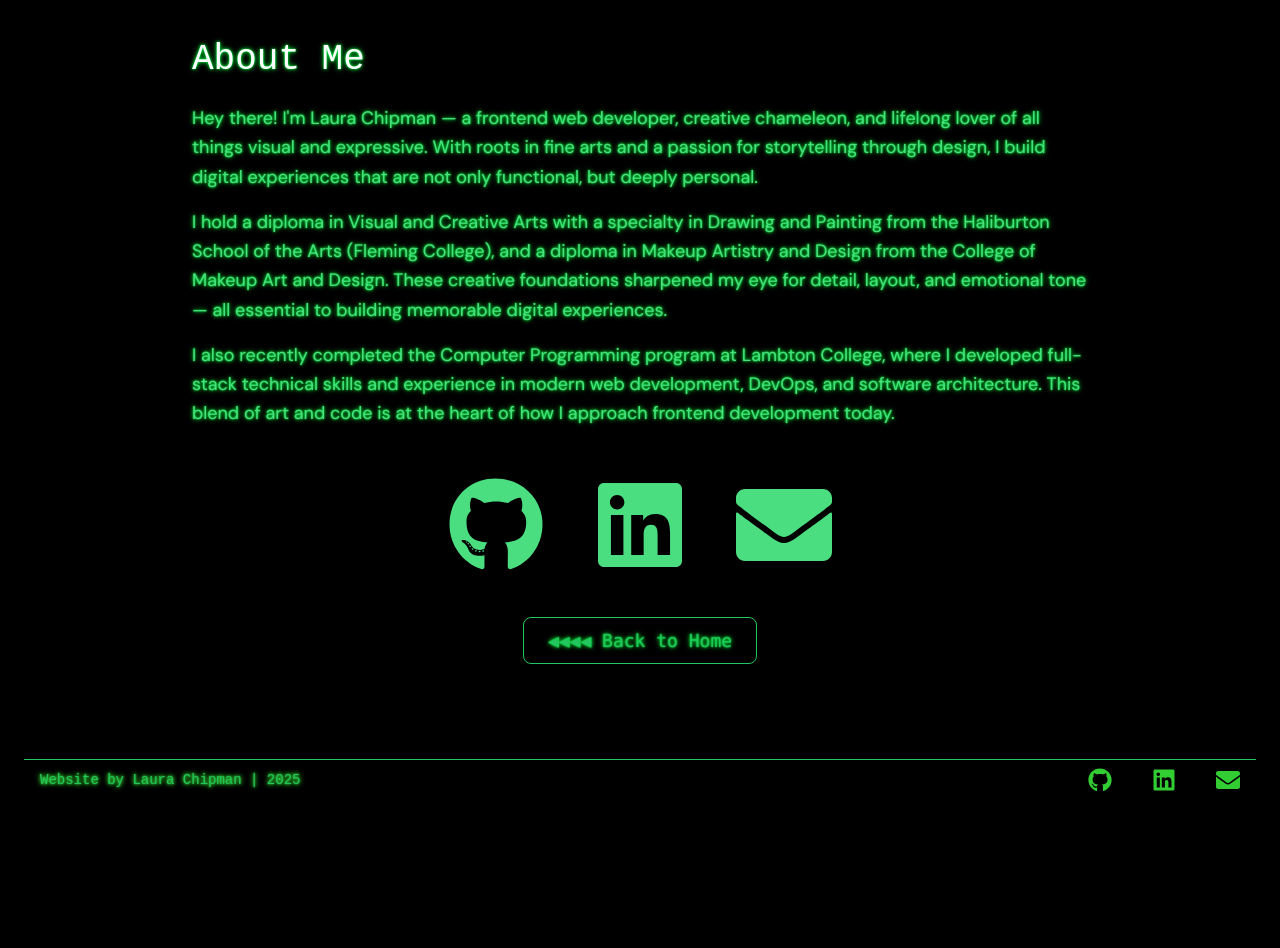
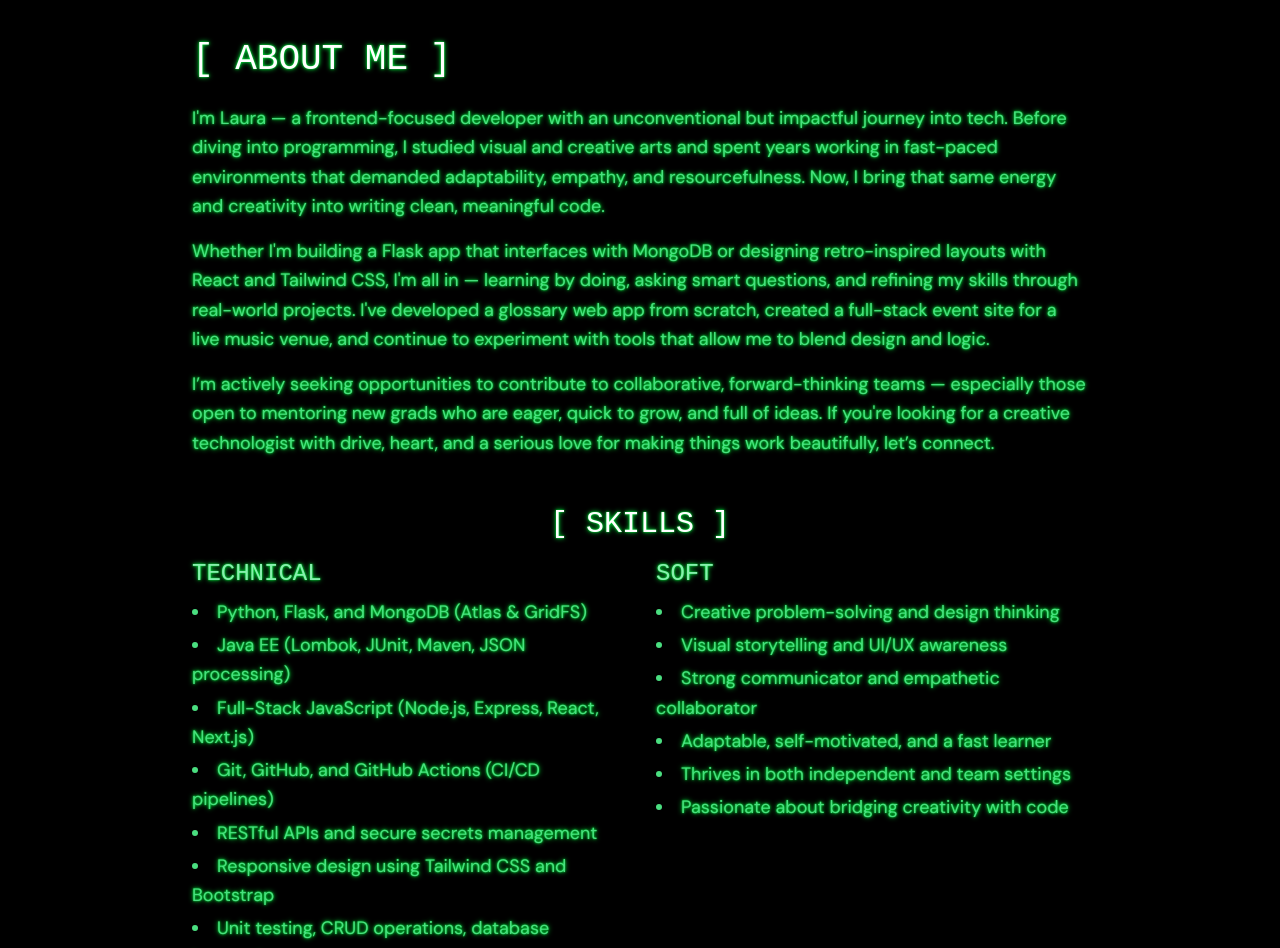
Before and after one commit to LauraChipman/portfolio-website, a Next.js app: page /about in a window 1280 px wide. Shown: the top 948 px of the page. Before the commit the page ends 800 px from the top, so only its background shows below. Built offline with nearby package versions, Linux system fonts and the light colour scheme; a web font is replaced by a local one.

Commit message:
Updated about me page, added captions on projects page

```diff
--- a/src/data/projects.js
+++ b/src/data/projects.js
@@ -15,8 +15,17 @@ const projects = [
         title: "Interactive Glossary Application",
         description: "A Flask-powered interactive glossary with CRUD operations, MongoDB, and GridFS image handling.",
         longDescription: "This glossary tool supports full CRUD operations, rich text formatting, image uploads, and search/filtering features. Built in Flask with MongoDB Atlas, styled with Bootstrap and enhanced with Quill.js.",
-        images: [ "/images/glossary-demo1.gif",
-            "/images/glossary-demo2.gif"],
+        images: [
+            {
+                src: "/images/glossary-demo2.gif",
+                caption: "User viewing the tags, opening the interactive content, showcasing the edit and delete buttons and using the back to top and close all topics features"
+            },
+            {
+                src: "/images/glossary-demo1.gif",
+                caption: "User creating a new topic, viewing new topic as well as it appearance it the stats feature and then deleting the new entry."
+            }
+        ],
+
         link: "https://github.com/LauraChipman/Glossary",
     },
     {
--- a/src/pages/about.js
+++ b/src/pages/about.js
@@ -13,24 +13,57 @@ export default function About() {
             </Head>
             <div className="min-h-screen bg-black text-green-400 px-6 font-mono flex flex-col justify-between">
                 <div className="max-w-4xl mt-10 mx-auto text-lg leading-relaxed">
-                    <h1 className="text-4xl mb-6 text-white">About Me</h1>
+                    <h1 className="text-4xl mb-6 text-white">[ ABOUT ME ]</h1>
+
                     <p className="fade-in-smooth">
-                        Hey there! I&apos;m Laura Chipman — a frontend web developer, creative chameleon,
-                        and lifelong lover of all things visual and expressive. With roots in fine arts and a passion
-                        for storytelling through design, I build digital experiences that are not only functional,
-                        but deeply personal.
+                        I&apos;m Laura — a frontend-focused developer with an unconventional but impactful journey into tech.
+                        Before diving into programming, I studied visual and creative arts and spent years working in
+                        fast-paced environments that demanded adaptability, empathy, and resourcefulness. Now, I bring that
+                        same energy and creativity into writing clean, meaningful code.
                     </p>
+
                     <p className="mt-4 fade-in-smooth">
-                        I hold a diploma in Visual and Creative Arts with a specialty in Drawing and Painting from the
-                        Haliburton School of the Arts (Fleming College), and a diploma in Makeup Artistry and Design
-                        from the College of Makeup Art and Design. These creative foundations sharpened my eye for detail,
-                        layout, and emotional tone — all essential to building memorable digital experiences.
+                        Whether I&apos;m building a Flask app that interfaces with MongoDB or designing retro-inspired
+                        layouts with React and Tailwind CSS, I&apos;m all in — learning by doing, asking smart questions,
+                        and refining my skills through real-world projects. I&apos;ve developed a glossary web app from
+                        scratch, created a full-stack event site for a live music venue, and continue to experiment with
+                        tools that allow me to blend design and logic.
                     </p>
+
                     <p className="mt-4 fade-in-smooth">
-                        I also recently completed the Computer Programming program at Lambton College, where I developed
-                        full-stack technical skills and experience in modern web development, DevOps, and software architecture.
-                        This blend of art and code is at the heart of how I approach frontend development today.
+                        I’m actively seeking opportunities to contribute to collaborative, forward-thinking teams — especially
+                        those open to mentoring new grads who are eager, quick to grow, and full of ideas. If you&apos;re looking
+                        for a creative technologist with drive, heart, and a serious love for making things work beautifully,
+                        let’s connect.
                     </p>
+
+                    {/* Skills Section */}
+                    <h2 className="text-3xl mt-12 mb-4 text-center text-white">[ SKILLS ]</h2>
+                    <div className="grid grid-cols-1 sm:grid-cols-2 gap-8 fade-in-smooth">
+                        <div>
+                            <h3 className="text-2xl mb-2 text-green-300">TECHNICAL</h3>
+                            <ul className="list-disc list-inside space-y-1">
+                                <li>Python, Flask, and MongoDB (Atlas & GridFS)</li>
+                                <li>Java EE (Lombok, JUnit, Maven, JSON processing)</li>
+                                <li>Full-Stack JavaScript (Node.js, Express, React, Next.js)</li>
+                                <li>Git, GitHub, and GitHub Actions (CI/CD pipelines)</li>
+                                <li>RESTful APIs and secure secrets management</li>
+                                <li>Responsive design using Tailwind CSS and Bootstrap</li>
+                                <li>Unit testing, CRUD operations, database integration</li>
+                            </ul>
+                        </div>
+                        <div>
+                            <h3 className="text-2xl mb-2 text-green-300">SOFT</h3>
+                            <ul className="list-disc list-inside space-y-1">
+                                <li>Creative problem-solving and design thinking</li>
+                                <li>Visual storytelling and UI/UX awareness</li>
+                                <li>Strong communicator and empathetic collaborator</li>
+                                <li>Adaptable, self-motivated, and a fast learner</li>
+                                <li>Thrives in both independent and team settings</li>
+                                <li>Passionate about bridging creativity with code</li>
+                            </ul>
+                        </div>
+                    </div>
 
                     {/* Contact Icons */}
                     <div className="mt-12 flex flex-wrap gap-12 justify-center items-center">
--- a/src/pages/projects/[slug].js
+++ b/src/pages/projects/[slug].js
@@ -29,16 +29,21 @@ export default function ProjectPage() {
 
                     {project.images?.length > 0 && (
                         <div className="grid grid-cols-1 md:grid-cols-2 gap-6 mb-10">
-                            {project.images.map((src, i) => (
-                                <img
-                                    key={i}
-                                    src={src}
-                                    alt={`Screenshot ${i + 1}`}
-                                    className="w-full rounded-lg shadow-md"
-                                />
+                            {project.images.map(({ src, caption }, i) => (
+                                <div key={i} className="flex flex-col items-center">
+                                    <img
+                                        src={src}
+                                        alt={caption || `Screenshot ${i + 1}`}
+                                        className="w-full rounded-lg shadow-md mb-2"
+                                    />
+                                    {caption && (
+                                        <p className="text-sm text-green-300 text-center">{caption}</p>
+                                    )}
+                                </div>
                             ))}
                         </div>
                     )}
+
 
                     <div className="flex flex-col sm:flex-row justify-center gap-6 mt-4">
                         {project.link && (
```
